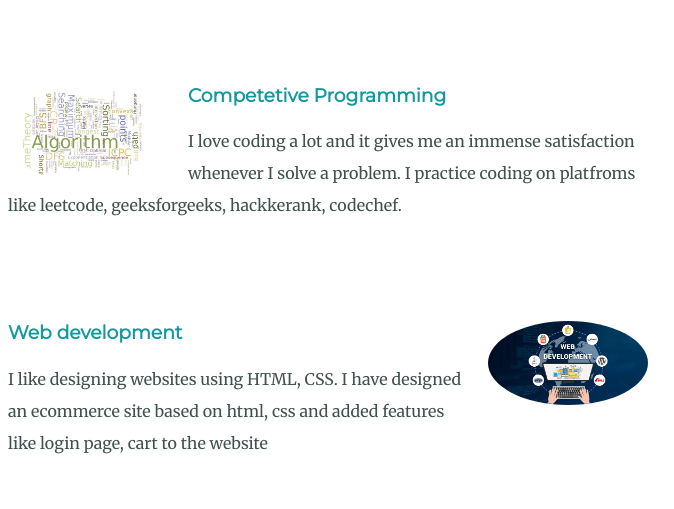
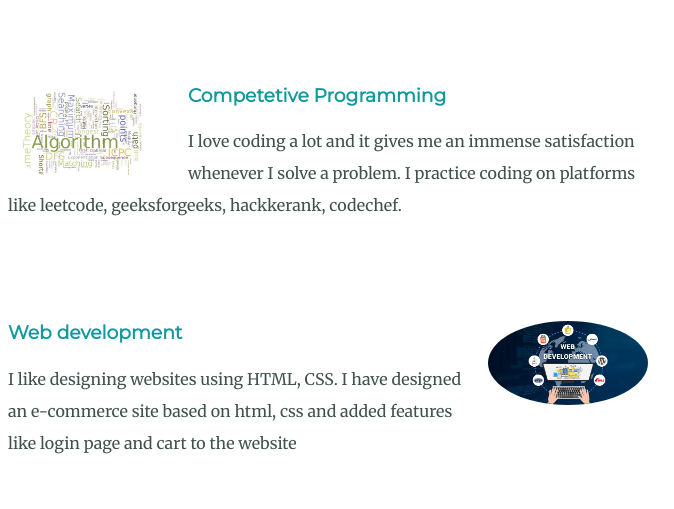
Before and after one commit to SaiGeethika-G/Website, a plain HTML site: page index.html in a window 1280 px wide. Shown: the part 1740-2249 px from the top of the page, 312-986 px from the left. Drawn offline with Linux system fonts and the light colour scheme.

Commit message:
Update index.html

```diff
--- a/index.html
+++ b/index.html
@@ -36,13 +36,13 @@
 
             <img class="imgclass" src="Images\Algo.jpeg" alt="CP">
             <h3>Competetive Programming</h3>
-            <p>I love coding a lot and it gives me an immense satisfaction whenever I solve a problem. I practice coding on platfroms like leetcode, geeksforgeeks, hackkerank, codechef. <!--I practice coding on various sites like Leetcode, Hackkerank, Codechef, GeeksforGeeks and Hackerearth--></p>
+            <p>I love coding a lot and it gives me an immense satisfaction whenever I solve a problem. I practice coding on platforms like leetcode, geeksforgeeks, hackkerank, codechef. <!--I practice coding on various sites like Leetcode, Hackkerank, Codechef, GeeksforGeeks and Hackerearth--></p>
           </div>
           <div class="skill-row">
 
             <img class="imgclass2" src="Images\webdev.jpeg" alt="Web development">
             <h3>Web development</h3>
-            <p>I like designing websites using HTML, CSS. I have designed an ecommerce site based on html, css and added features like login page, cart to the website </p>
+            <p>I like designing websites using HTML, CSS. I have designed an e-commerce site based on html, css and added features like login page and cart to the website </p>
           </div>
         </div>
         <hr>
```
